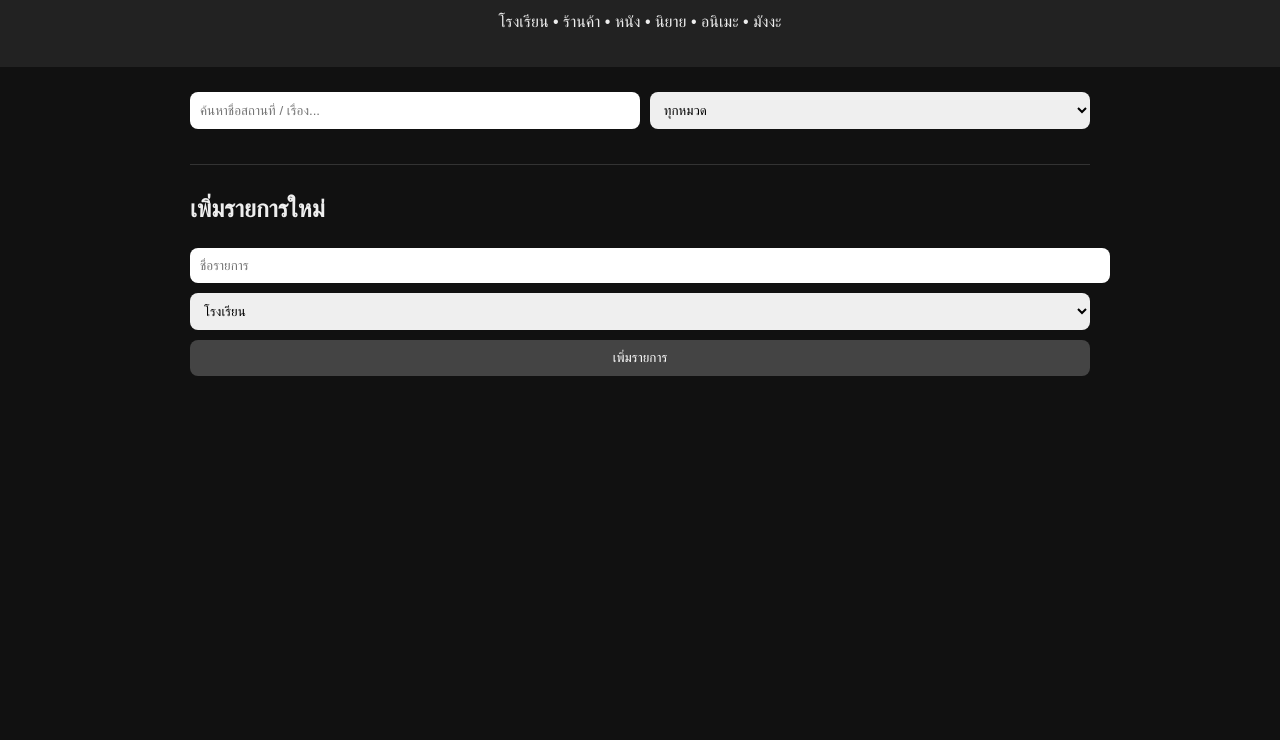
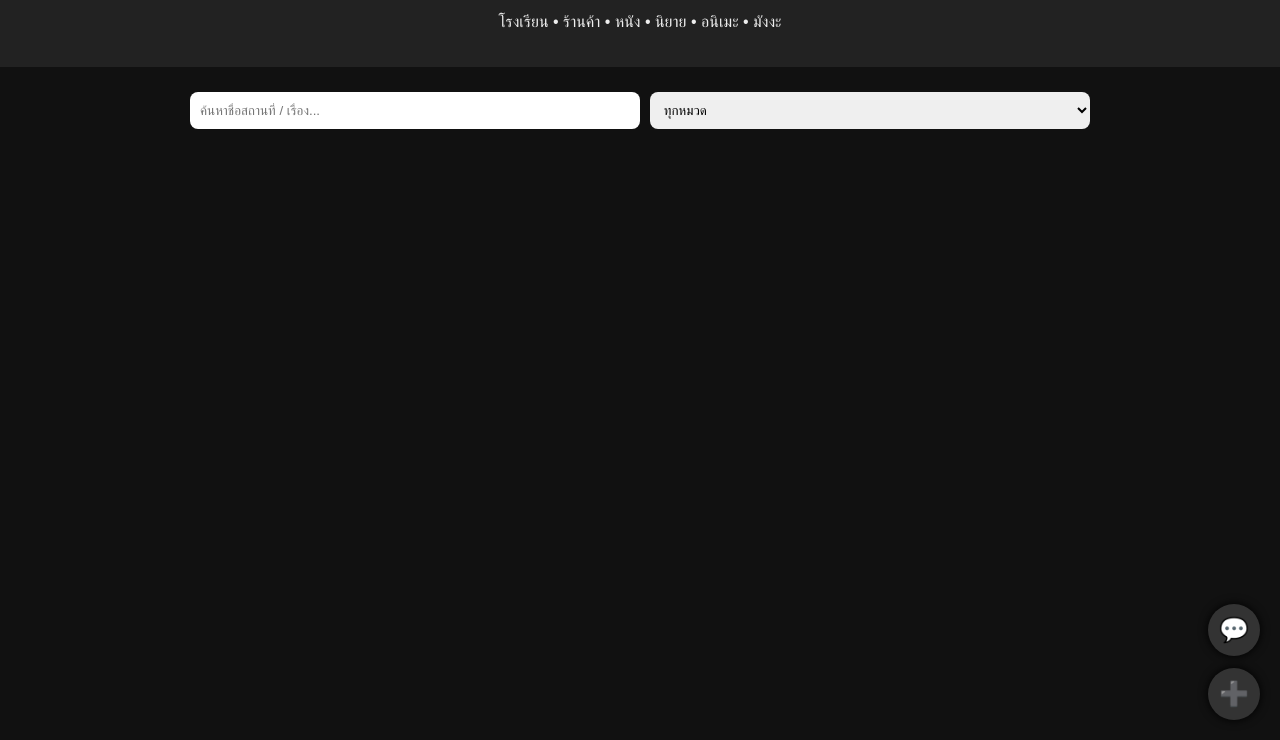
Before and after one commit to Supawit719/promote-all, a plain HTML site: page index.html in a window 1280 px wide. Shown: the part 60-800 px from the top of the page. Drawn offline with Linux system fonts and the light colour scheme.

Commit message:
Update index.html

```diff
--- a/index.html
+++ b/index.html
@@ -19,6 +19,9 @@ hr{border:0;border-top:1px solid #333;margin:30px 0}
 /* admin icon */
 #adminBtn{position:absolute;top:15px;right:15px;width:36px;height:36px;border-radius:50%;background:#555;display:flex;align-items:center;justify-content:center;font-size:18px;cursor:pointer}
 .delete{background:#a00;margin-top:10px}
+#floatIcons{position:fixed;bottom:20px;right:20px;display:flex;flex-direction:column;gap:12px;z-index:999}
+#floatIcons .icon{width:52px;height:52px;border-radius:50%;background:#333;display:flex;align-items:center;justify-content:center;font-size:24px;cursor:pointer;box-shadow:0 0 10px #000}
+#addBox{display:none}
 </style>
 </head>
 <body>
@@ -28,6 +31,11 @@ hr{border:0;border-top:1px solid #333;margin:30px 0}
 <div id="adminBtn" onclick="adminLogin()">🔒</div>
 </header>
 <div class="container">
+<!-- floating icons -->
+<div id="floatIcons">
+  <div class="icon" title="ติดต่อ" onclick="contact()">💬</div>
+  <div class="icon" title="เพิ่มรายการ" onclick="toggleAdd()">➕</div>
+</div>
 <div class="search-box">
 <input type="text" id="search" placeholder="ค้นหาชื่อสถานที่ / เรื่อง..." onkeyup="render()">
 <select id="category" onchange="render()">
@@ -44,6 +52,7 @@ hr{border:0;border-top:1px solid #333;margin:30px 0}
 </select>
 </div>
 <div id="list"></div>
+<div id="addBox">
 <hr>
 <h2>เพิ่มรายการใหม่</h2>
 <input id="newTitle" placeholder="ชื่อรายการ">
@@ -54,8 +63,9 @@ hr{border:0;border-top:1px solid #333;margin:30px 0}
 </select>
 <button onclick="addItem()">เพิ่มรายการ</button>
 </div>
+</div>
 <script>
-const ADMIN_PASSWORD = "gunluvmon010250130848"; // เปลี่ยนรหัสได้
+const ADMIN_PASSWORD = "1234"; // เปลี่ยนรหัสได้
 let isAdmin = false;
 
 let data = JSON.parse(localStorage.getItem('data') || '[]');
@@ -87,6 +97,15 @@ function delItem(i){ if(confirm('ลบรายการนี้?')){ data.spl
 
 function avg(r){ if(!r.length) return 'ยังไม่มี'; return (r.reduce((a,b)=>a+b,0)/r.length).toFixed(1)+' / 5'; }
 
+function contact(){
+ alert('ติดต่อผู้ดูแลได้ที่:
+Line: ID105951323
+Facebook: https://www.facebook.com/ma.st.124132?locale=th_TH');
+}
+function toggleAdd(){
+ addBox.style.display = addBox.style.display==='none'?'block':'none';
+}
+
 function render(){
  const s = search.value.toLowerCase();
  const c = category.value;
```
